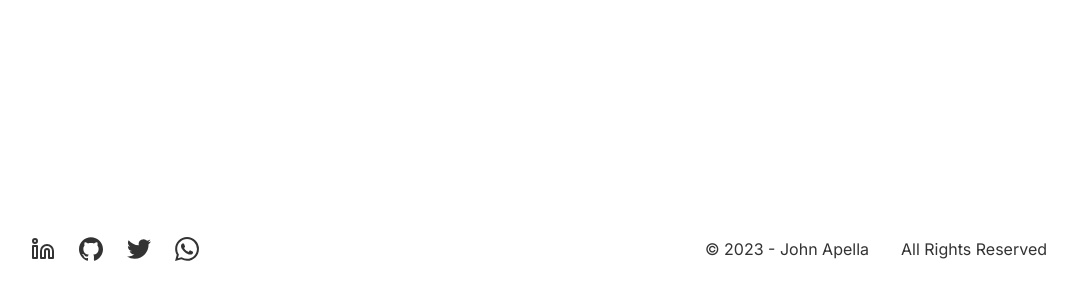
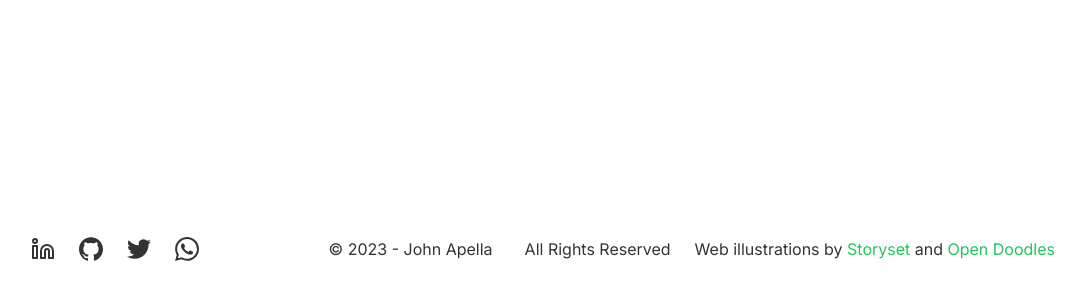
Before and after one commit to apella1/next-portfolio, a Next.js app: page /about in a window 1280 px wide. Shown: the part 694-994 px from the top of the page, without its empty margins (97-1182 px from the left). Built offline with nearby package versions, Linux system fonts and the light colour scheme.

Commit message:
Update footer attribution

```diff
--- a/components/Footer.tsx
+++ b/components/Footer.tsx
@@ -5,8 +5,8 @@ const thisYear: string = new Date().getFullYear().toString();
 
 const Footer = () => {
   return (
-    <footer className="flex flex-col space-y-2 lg:space-y-0 lg:flex-row lg:justify-between p-4 pt-8 m-4 px-4 md:px-16 xl:px-28 2xl:px-52">
-      <div className="flex items-center justify-center space-x-4 md:space-x-6">
+    <footer className="flex flex-col space-y-2 xl:space-y-0 xl:flex-row xl:justify-between p-4 pt-8 m-4 px-4 md:px-16 xl:px-28 2xl:px-52">
+      <div className="flex items-center justify-center lg:self-center space-x-4 md:space-x-6">
         <a
           href="https://linkedin.com/in/johnapella"
           className="text-xl md:text-2xl"
@@ -36,9 +36,19 @@ const Footer = () => {
           <SiWhatsapp />
         </a>
       </div>
-      <div className="flex flex-col space-y-2 lg:space-y-0 lg:flex-row lg:items-center lg:space-x-4">
+      <div className="flex flex-col space-y-2 lg:self-center lg:space-y-0 lg:flex-row lg:items-center lg:space-x-2 xl:space-x-4">
         <p className="self-center lg:p-2">&copy; {thisYear} - John Apella</p>
         <p className="self-center lg:p-2">All Rights Reserved</p>
+        <p className="self-center text-center">
+          Web illustrations by{" "}
+          <a href="https://storyset.com/web" className="text-green-500">
+            Storyset
+          </a>{" "}
+          and{" "}
+          <a href="https://www.opendoodles.com/" className="text-green-500">
+            Open Doodles
+          </a>
+        </p>
       </div>
     </footer>
   );
```
